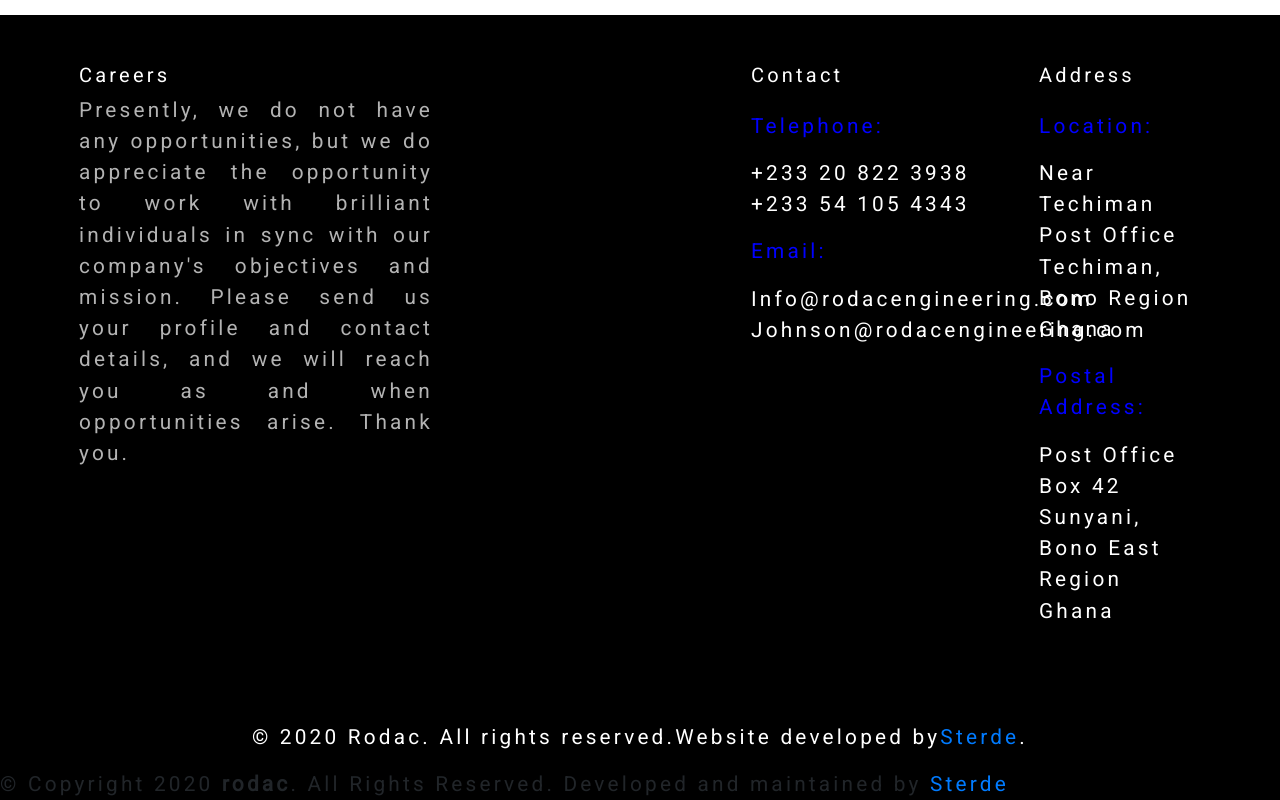
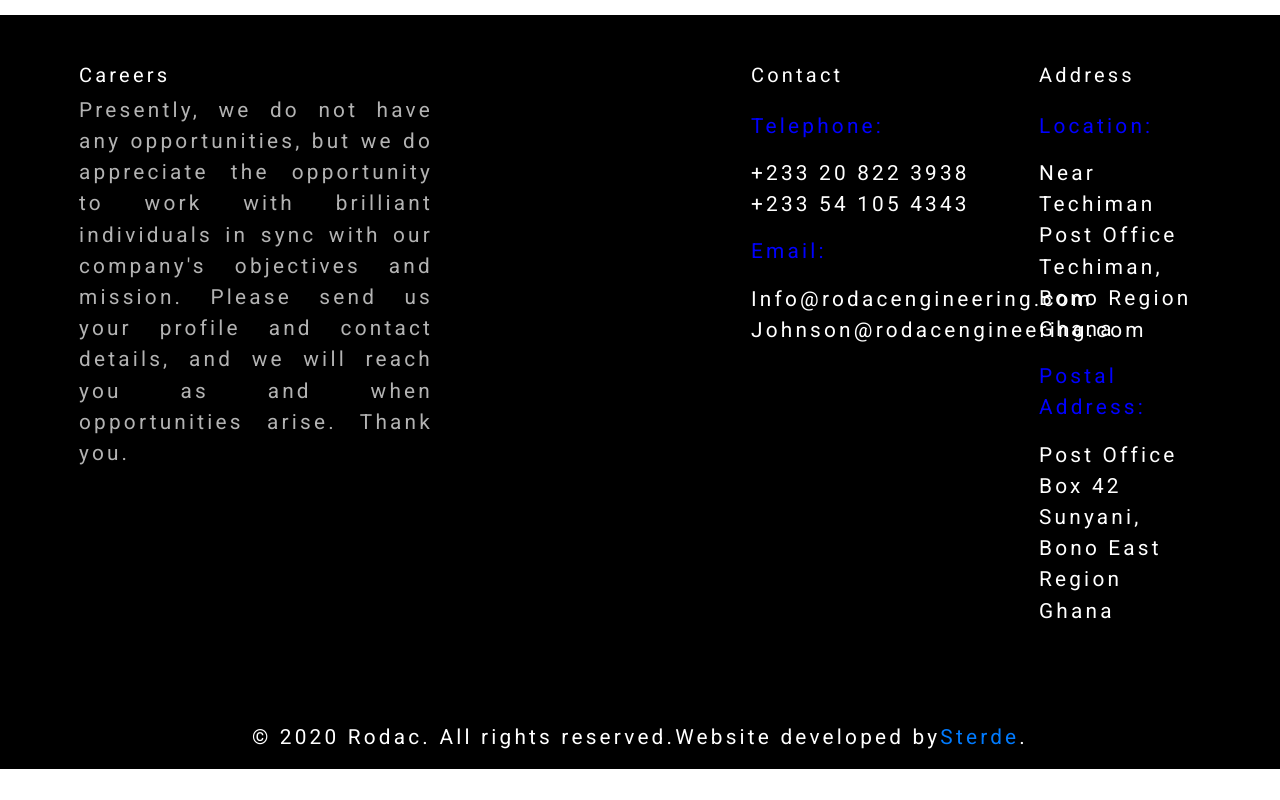
Before and after one commit to PrincessAisha/rodac-gatsby, a Gatsby site: page /about in a window 1280 px wide. Shown: the part 1142-1942 px from the top of the page. After the commit the page ends 1911 px from the top, so only its background shows below. Built offline with nearby package versions, Linux system fonts and the light colour scheme; Gatsby itself is replaced by a stand-in of ours.

Commit message:
Resolved changes to footer and about

```diff
--- a/src/components/Footer/Footer.js
+++ b/src/components/Footer/Footer.js
@@ -73,19 +73,7 @@ export default function Footer() {
           </div>
         </div>
       </div>
-      <div className="container-fluid p-0" style={{ backgroundColor: "ash" }}>
-        <p className="copyright mb-0">
-          &copy; Copyright{" "}
-          {new Date().getFullYear() > 2020 ? new Date().getFullYear() : "2020"}{" "}
-          <strong>
-            <span>rodac</span>
-          </strong>
-          . All Rights Reserved. Developed and maintained by{" "}
-          <a href="#" >
-            Sterde
-          </a>
-        </p>
-      </div>
+
       <span className="back-to-top">
         <i className="icofont-simple-up"></i>
       </span>
--- a/src/components/Home/AboutUs.js
+++ b/src/components/Home/AboutUs.js
@@ -73,9 +73,6 @@ const AboutUs = () => {
             </button>
           </div>
         </div>
-        <div>
-          <div className='display-3 bg-secondary'>Our clients</div>
-        </div>
       </div>
     </section>
   )
```
